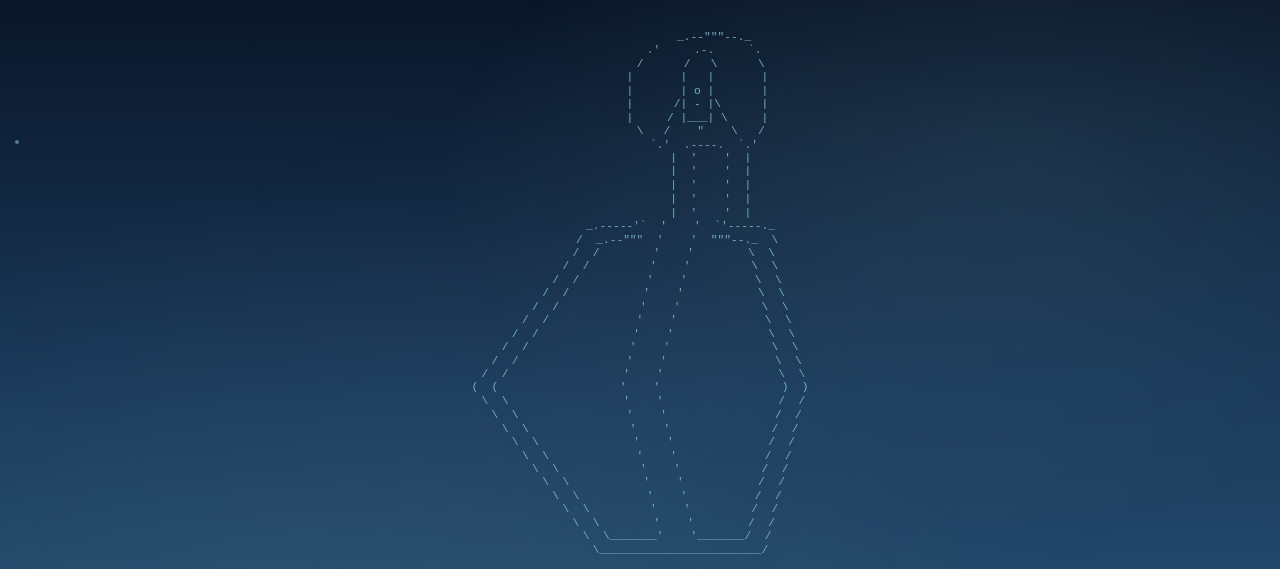
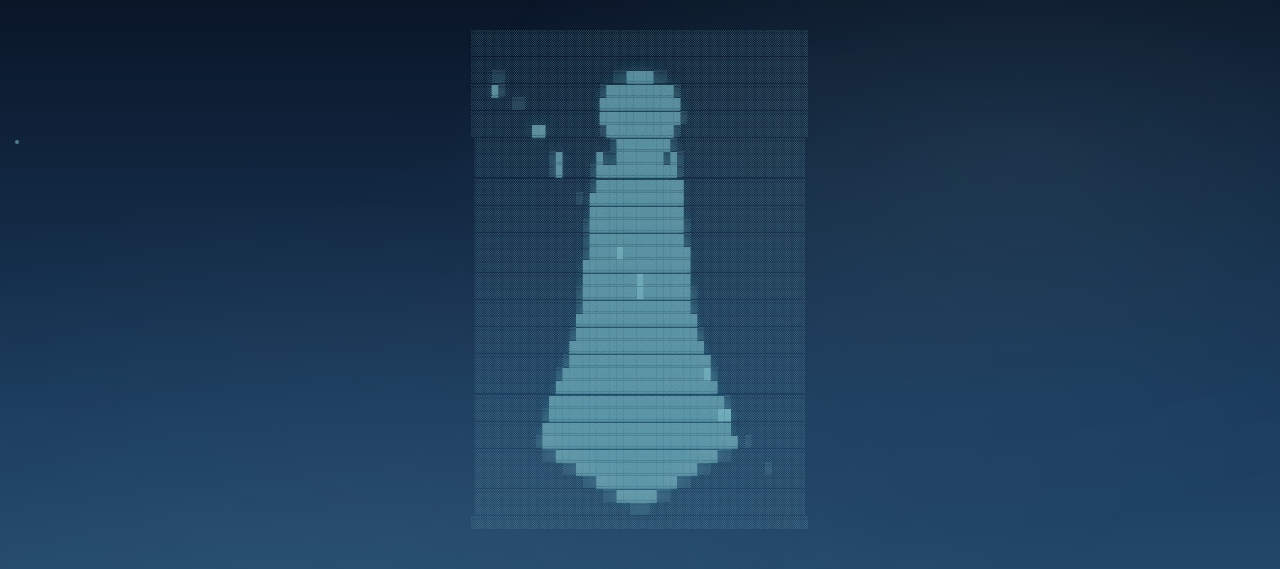
Before and after one commit to simon-duchastel/sirene-website, a plain HTML site: page index.html in a window 1280 px wide. Shown: the top 569 px of the page. Drawn offline with Linux system fonts and the light colour scheme.

Commit message:
Update mermaid ASCII art using converted image

```diff
--- a/index.html
+++ b/index.html
@@ -13,45 +13,43 @@
     <main>
         <div class="container">
             <pre class="mermaid-art">
-                      _.--"""--._
-                   .'     .-.     `.
-                  /      /   \      \
-                 |       |   |       |
-                 |       | o |       |
-                 |      /| - |\      |
-                 |     / |___| \     |
-                  \   /    "    \   /
-                   `.'  .----.  `.'
-                     |  '    '  |
-                     |  '    '  |
-                     |  '    '  |
-                     |  '    '  |
-                     |  '    '  |
-            _.-----'`  '    '  `'-----._
-           /  _.--"""  '    '  """--._  \
-          /  /        '    '        \  \
-         /  /         '    '         \  \
-        /  /          '    '          \  \
-       /  /           '    '           \  \
-      /  /            '    '            \  \
-     /  /             '    '             \  \
-    /  /              '    '              \  \
-   /  /               '    '               \  \
-  /  /                '    '                \  \
- /  /                 '    '                 \  \
-(  (                  '    '                  )  )
- \  \                 '    '                 /  /
-  \  \                '    '                /  /
-   \  \               '    '               /  /
-    \  \              '    '              /  /
-     \  \             '    '             /  /
-      \  \            '    '            /  /
-       \  \           '    '           /  /
-        \  \          '    '          /  /
-         \  \         '    '         /  /
-          \  \        '    '        /  /
-           \  \_______'    '_______/  /
-            \________________________/
+░░░░░░░░░░░░░░░░░░░░░░░░░░░░░░░░░░░░░░░░░░░░░░░░░░
+░░░░░░░░░░░░░░░░░░░░░░░░░░░░░░░░░░░░░░░░░░░░░░░░░░
+░░░░░░░░░░░░░░░░░░░░░░░░░░░░░░░░░░░░░░░░░░░░░░░░░░
+░░░▒▒░░░░░░░░░░░░░░░░▒▒▓▓▓▓▒▒░░░░░░░░░░░░░░░░░░░░░
+░░░▓▒░░░░░░░░░░░░░░▒▓▓▓▓▓▓▓▓▓▓▒░░░░░░░░░░░░░░░░░░░
+░░░░░░▒▒░░░░░░░░░░░▓▓▓▓▓▓▓▓▓▓▓▓░░░░░░░░░░░░░░░░░░░
+░░░░░░░░░░░░░░░░░░░▓▓▓▓▓▓▓▓▓▓▓▓▒░░░░░░░░░░░░░░░░░░
+░░░░░░░░░▓▓░░░░░░░░▒▓▓▓▓▓▓▓▓▓▓▒░░░░░░░░░░░░░░░░░░░
+░░░░░░░░░░░░░░░░░░░░▒▓▓▓▓▓▓▓▓▒░░░░░░░░░░░░░░░░░░░
+░░░░░░░░░░░▒▓░░░░░▓▒▒▓▓▓▓▓▓▓▒▓▒░░░░░░░░░░░░░░░░░░
+░░░░░░░░░░░▒▓░░░░▒▓▓▓▓▓▓▓▓▓▓▓▓▒░░░░░░░░░░░░░░░░░░
+░░░░░░░░░░░░░░░░░▒▓▓▓▓▓▓▓▓▓▓▓▓▓░░░░░░░░░░░░░░░░░░
+░░░░░░░░░░░░░░░▒░▓▓▓▓▓▓▓▓▓▓▓▓▓▓░░░░░░░░░░░░░░░░░░
+░░░░░░░░░░░░░░░░░▓▓▓▓▓▓▓▓▓▓▓▓▓▓░░░░░░░░░░░░░░░░░░
+░░░░░░░░░░░░░░░░▒▓▓▓▓▓▓▓▓▓▓▓▓▓▓▒░░░░░░░░░░░░░░░░░
+░░░░░░░░░░░░░░░░▒▓▓▓▓▓▓▓▓▓▓▓▓▓▓▒░░░░░░░░░░░░░░░░░
+░░░░░░░░░░░░░░░░▒▓▓▓▓█▓▓▓▓▓▓▓▓▓▓░░░░░░░░░░░░░░░░░
+░░░░░░░░░░░░░░░░▓▓▓▓▓▓▓▓▓▓▓▓▓▓▓▓░░░░░░░░░░░░░░░░░
+░░░░░░░░░░░░░░░░▓▓▓▓▓▓▓▓█▓▓▓▓▓▓▓░░░░░░░░░░░░░░░░░
+░░░░░░░░░░░░░░░▒▓▓▓▓▓▓▓▓█▓▓▓▓▓▓▓▒░░░░░░░░░░░░░░░░
+░░░░░░░░░░░░░░░▒▓▓▓▓▓▓▓▓▓▓▓▓▓▓▓▓▒░░░░░░░░░░░░░░░░
+░░░░░░░░░░░░░░░▓▓▓▓▓▓▓▓▓▓▓▓▓▓▓▓▓▓░░░░░░░░░░░░░░░░
+░░░░░░░░░░░░░░▒▓▓▓▓▓▓▓▓▓▓▓▓▓▓▓▓▓▓▒░░░░░░░░░░░░░░░
+░░░░░░░░░░░░░░▓▓▓▓▓▓▓▓▓▓▓▓▓▓▓▓▓▓▓▓░░░░░░░░░░░░░░░
+░░░░░░░░░░░░░▒▓▓▓▓▓▓▓▓▓▓▓▓▓▓▓▓▓▓▓▓▓░░░░░░░░░░░░░░
+░░░░░░░░░░░░▒▓▓▓▓▓▓▓▓▓▓▓▓▓▓▓▓▓▓▓▓▓█▒░░░░░░░░░░░░░
+░░░░░░░░░░░░▓▓▓▓▓▓▓▓▓▓▓▓▓▓▓▓▓▓▓▓▓▓▓▓░░░░░░░░░░░░░
+░░░░░░░░░░░▓▓▓▓▓▓▓▓▓▓▓▓▓▓▓▓▓▓▓▓▓▓▓▓▓▓▒░░░░░░░░░░░
+░░░░░░░░░░▒▓▓▓▓▓▓▓▓▓▓▓▓▓▓▓▓▓▓▓▓▓▓▓▓▓██░░░░░░░░░░░
+░░░░░░░░░░▓▓▓▓▓▓▓▓▓▓▓▓▓▓▓▓▓▓▓▓▓▓▓▓▓▓▓▓░░░░░░░░░░░
+░░░░░░░░░▒▓▓▓▓▓▓▓▓▓▓▓▓▓▓▓▓▓▓▓▓▓▓▓▓▓▓▓▓▓░▒░░░░░░░░
+░░░░░░░░░░▒▒▓▓▓▓▓▓▓▓▓▓▓▓▓▓▓▓▓▓▓▓▓▓▓▓▒▒░░░░░░░░░░░
+░░░░░░░░░░░░░▒▒▓▓▓▓▓▓▓▓▓▓▓▓▓▓▓▓▓▓▒▒░░░░░░░░▒░░░░░
+░░░░░░░░░░░░░░░░▒▒▓▓▓▓▓▓▓▓▓▓▓▓▒▒░░░░░░░░░░░░░░░░░
+░░░░░░░░░░░░░░░░░░░▒▒▓▓▓▓▓▓▒▒░░░░░░░░░░░░░░░░░░░░
+░░░░░░░░░░░░░░░░░░░░░░░▒▒▒░░░░░░░░░░░░░░░░░░░░░░░
+░░░░░░░░░░░░░░░░░░░░░░░░░░░░░░░░░░░░░░░░░░░░░░░░░░
             </pre>
 
             <h1 class="title">SIRENE</h1>
```
